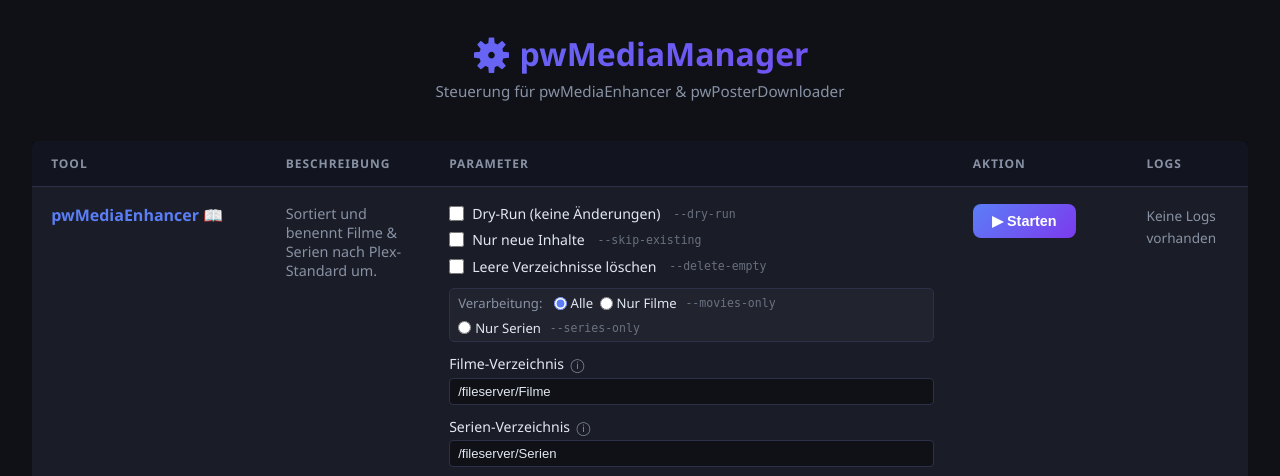
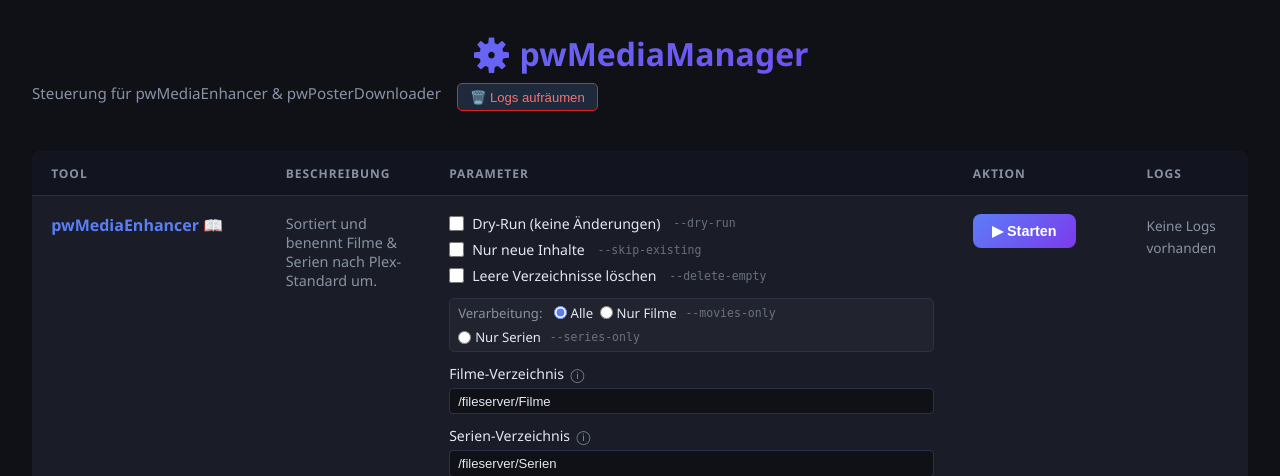
Before and after one commit to pennywise81/pwMediaManager, a Flask app: page / in a window 1280 px wide. Shown: the top 476 px of the page. Run offline with Flask 3, Linux system fonts and the light colour scheme; parts of the project's set-up code (start-up, migrations or seed data) failed here and were passed over.

Commit message:
Add log cleanup button: delete all logs except newest per tool
Co-authored-by: Copilot <223556219+Copilot@users.noreply.github.com>

```diff
--- a/app/app.py
+++ b/app/app.py
@@ -382,6 +382,22 @@ def view_log(filename):
     return send_file(str(log_path), mimetype="text/plain")
 
 
+@app.route("/api/clear-logs", methods=["POST"])
+def clear_logs():
+    """Delete all log files except the newest one per tool."""
+    deleted = 0
+    for key, cfg in SCRIPTS.items():
+        pattern = str(LOGS_DIR / f"{cfg['log_prefix']}_*.log")
+        files = sorted(glob.glob(pattern), reverse=True)
+        for f in files[1:]:   # keep files[0] (newest), delete the rest
+            try:
+                os.remove(f)
+                deleted += 1
+            except Exception:
+                pass
+    return jsonify({"ok": True, "deleted": deleted})
+
+
 @app.route("/api/jobs")
 def api_jobs():
     with jobs_lock:
--- a/app/templates/index.html
+++ b/app/templates/index.html
@@ -12,7 +12,10 @@
 <body>
   <header>
     <h1>⚙️ pwMediaManager</h1>
-    <p class="subtitle">Steuerung für pwMediaEnhancer &amp; pwPosterDownloader</p>
+    <div style="display:flex;align-items:center;gap:1rem;flex-wrap:wrap">
+      <p class="subtitle" style="margin:0">Steuerung für pwMediaEnhancer &amp; pwPosterDownloader</p>
+      <button class="delete-btn" onclick="clearAllLogs()" title="Alle Logs bis auf das jeweils neueste löschen">🗑️ Logs aufräumen</button>
+    </div>
   </header>
 
   <main>
@@ -369,6 +372,17 @@
         .finally(() => { btn.disabled = false; btn.textContent = origText; });
     }
 
+    function clearAllLogs() {
+      if (!confirm('Alle Log-Dateien bis auf die jeweils neueste löschen?')) return;
+      fetch('/api/clear-logs', {method: 'POST'})
+        .then(r => r.json())
+        .then(j => {
+          alert(`${j.deleted} Log-Datei(en) gelöscht.`);
+          location.reload();
+        })
+        .catch(e => alert('Fehler: ' + e.message));
+    }
+
     function deletePoster(tool) {
       if (!confirm('Alle heruntergeladenen Poster löschen und Plex-Standardposter wiederherstellen?')) return;
 
```
